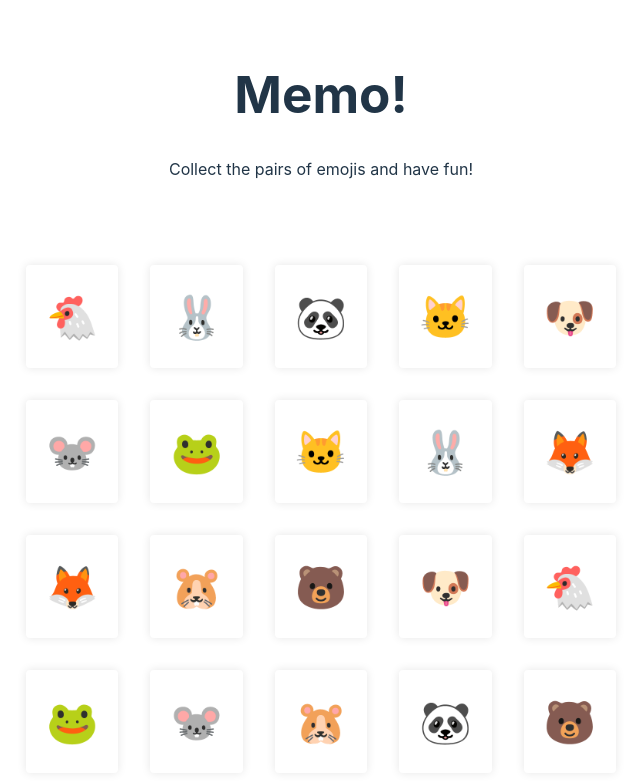
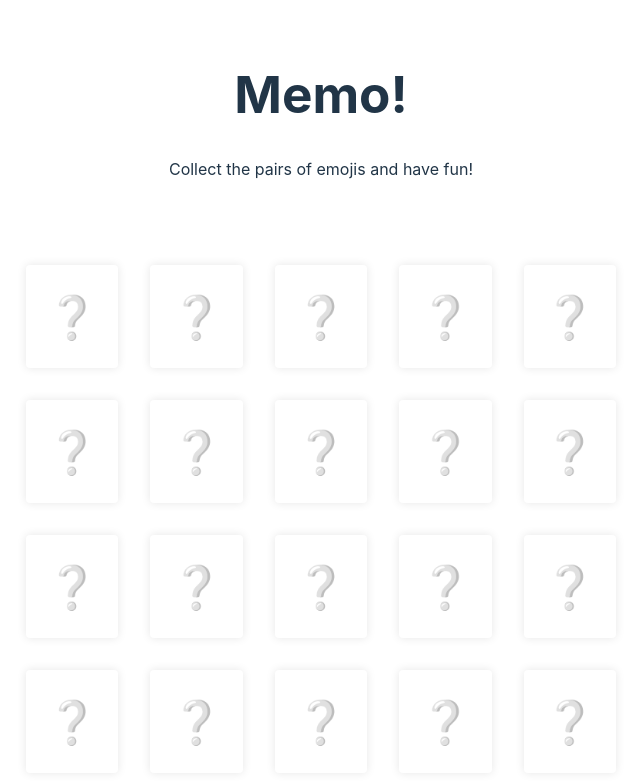
Before and after one commit to luckymichaln/memo, a React (Vite) app: page / in a window 1280 px wide. Shown: the top 784 px of the page, without its empty margins (319-959 px from the left). Built offline with nearby package versions, Linux system fonts and the light colour scheme.

Commit message:
add flipping cards animation

```diff
--- a/src/components/Card/Card.module.scss
+++ b/src/components/Card/Card.module.scss
@@ -1,8 +1,52 @@
-.card {
+// Basic styles
+.Card {
+  position: relative;
   background-color: #fff;
   border-radius: 4px;
   box-shadow: 0 0 10px rgba(0, 0, 0, 0.1);
   padding: 20px;
   font-size: 42px;
   cursor: pointer;
+  transform: rotateY(0);
+  transition: background-color 0.6s ease-out, transform .4s cubic-bezier(0, 0.55, 1, 0.55);
 }
+
+.CardFace {
+  position: absolute;
+  top: 50%;
+  left: 50%;
+  transform: translate(-50%, -50%);
+  transition: opacity 0.01s ease-out;
+  user-select: none;
+}
+
+// Initial state
+.CardFront {
+  opacity: 0;
+  transform: translate(-50%, -50%) rotateY(-180deg);
+  transition: opacity 0.0001s ease-out .18s;
+}
+
+.CardReverse {
+  opacity: 1;
+  transition: opacity 0.0001s ease-out .18s;
+}
+
+// Behavior styles
+.CardClicked {
+  transform: rotateY(180deg);
+
+  .CardFront {
+    opacity: 1;
+  }
+
+  .CardReverse {
+    opacity: 0;
+  }
+}
+
+.CardMatched {
+  transform: rotateY(1440deg);
+  background-color: #f3ecff;
+  box-shadow: 0 0 10px rgb(202 184 232);
+}
--- a/src/components/Card/Card.tsx
+++ b/src/components/Card/Card.tsx
@@ -1,19 +1,36 @@
+import clsx from "clsx";
+
 import styles from "./Card.module.scss";
 
 type CardProps = {
   emoji: string;
-  onClick: (emoji: string) => void;
+  index: number;
+  onClick: (emoji: string, index: number) => void;
+  isClicked: boolean;
+  isMatched: boolean;
 };
 
-export const Card = ({ emoji, onClick }: CardProps) => {
+export const Card = ({
+  emoji,
+  index,
+  onClick,
+  isClicked,
+  isMatched,
+}: CardProps) => {
+  const cardClass = clsx(styles.Card, {
+    [styles.CardMatched]: isMatched,
+    [styles.CardClicked]: isClicked,
+  });
+
+  const cardReverseClass = clsx(styles.cardFace, styles.CardReverse, {
+    [styles.CardFaceMatched]: isMatched,
+  });
+
   return (
-    <div className={styles.card}>
-      <span
-        className="card__face card__face--front"
-        onClick={() => onClick(emoji)}
-      >
-        {emoji}
-      </span>
+    <div className={cardClass} onClick={() => onClick(emoji, index)}>
+      <span className={clsx(styles.CardFace, styles.CardFront)}>{emoji}</span>
+
+      <span className={cardReverseClass}>{isMatched ? "🎉" : "❔"}</span>
     </div>
   );
 };
--- a/src/components/Grid/Grid.tsx
+++ b/src/components/Grid/Grid.tsx
@@ -1,23 +1,90 @@
+import { useState } from "react";
 import { emojis } from "../../consts/emojis";
 import { Card } from "../Card/Card";
 
 import styles from "./Grid.module.scss";
 
-const memoEmojis = [...emojis, ...emojis.reverse()].sort(
-  () => Math.random() - 0.5
-);
+const emojisFullList = [...emojis, ...emojis.reverse()];
+const emojisDeafultState = emojisFullList.map((emoji) => ({
+  icon: emoji,
+  isClicked: false,
+  isMatched: false,
+}));
+const shuffledEmojis = emojisDeafultState.sort(() => Math.random() - 0.5);
 
 export const Grid = () => {
-  const handleCardClick = (emoji: string) => {
-    console.log(emoji);
+  const [emojisState, setEmojisState] = useState(() => shuffledEmojis);
+  const [clicksCount, setClicksCount] = useState(0);
+  const [firstClickedEmoji, setFirstClickedEmoji] = useState({
+    icon: "",
+    index: -1,
+  });
+
+  const isClickPossible = clicksCount < 2;
+
+  const handleCardClick = (emoji: string, index: number) => {
+    if (!isClickPossible) return;
+
+    setClicksCount((prev) => prev + 1);
+    setFirstClickedEmoji({ icon: emoji, index: index });
+
+    setEmojisState((prev) => {
+      const updatedEmojis = [...prev];
+      updatedEmojis[index] = { ...updatedEmojis[index], isClicked: true };
+      return updatedEmojis;
+    });
+
+    if (
+      firstClickedEmoji.icon === emoji &&
+      firstClickedEmoji.index !== index &&
+      isClickPossible
+    ) {
+      setTimeout(() => {
+        setEmojisState((prev) => {
+          const updatedEmojis = [...prev];
+          updatedEmojis[index] = { ...updatedEmojis[index], isMatched: true };
+          updatedEmojis[firstClickedEmoji.index] = {
+            ...updatedEmojis[firstClickedEmoji.index],
+            isMatched: true,
+          };
+          return updatedEmojis;
+        });
+        setFirstClickedEmoji({ icon: "", index: -1 });
+      }, 600);
+      setClicksCount(0);
+    }
+
+    if (clicksCount === 1) {
+      setTimeout(() => {
+        setEmojisState((prev) => {
+          const updatedEmojis = prev.map((emoji) => ({
+            ...emoji,
+            isClicked: false,
+          }));
+          return updatedEmojis;
+        });
+        setClicksCount(0);
+      }, 600);
+      setFirstClickedEmoji({ icon: "", index: -1 });
+    }
   };
 
   return (
     <main>
       <section className={styles.grid}>
-        {memoEmojis.map((emoji, i) => (
-          <Card emoji={emoji} key={emoji + i} onClick={handleCardClick} />
-        ))}
+        {emojisState.map((emoji, i) => {
+          const { icon, isClicked, isMatched } = emoji;
+          return (
+            <Card
+              key={icon + i}
+              emoji={icon}
+              index={i}
+              onClick={handleCardClick}
+              isClicked={isClicked}
+              isMatched={isMatched}
+            />
+          );
+        })}
       </section>
     </main>
   );
--- a/src/consts/emojis.ts
+++ b/src/consts/emojis.ts
@@ -7,12 +7,6 @@ export const emojis = [
   "🦊",
   "🐻",
   "🐼",
-  // "🐨",
-  // "🐯",
-  // "🦁",
-  // "🐮",
-  // "🐷",
   "🐸",
-  // "🐵",
   "🐔",
 ];
```
